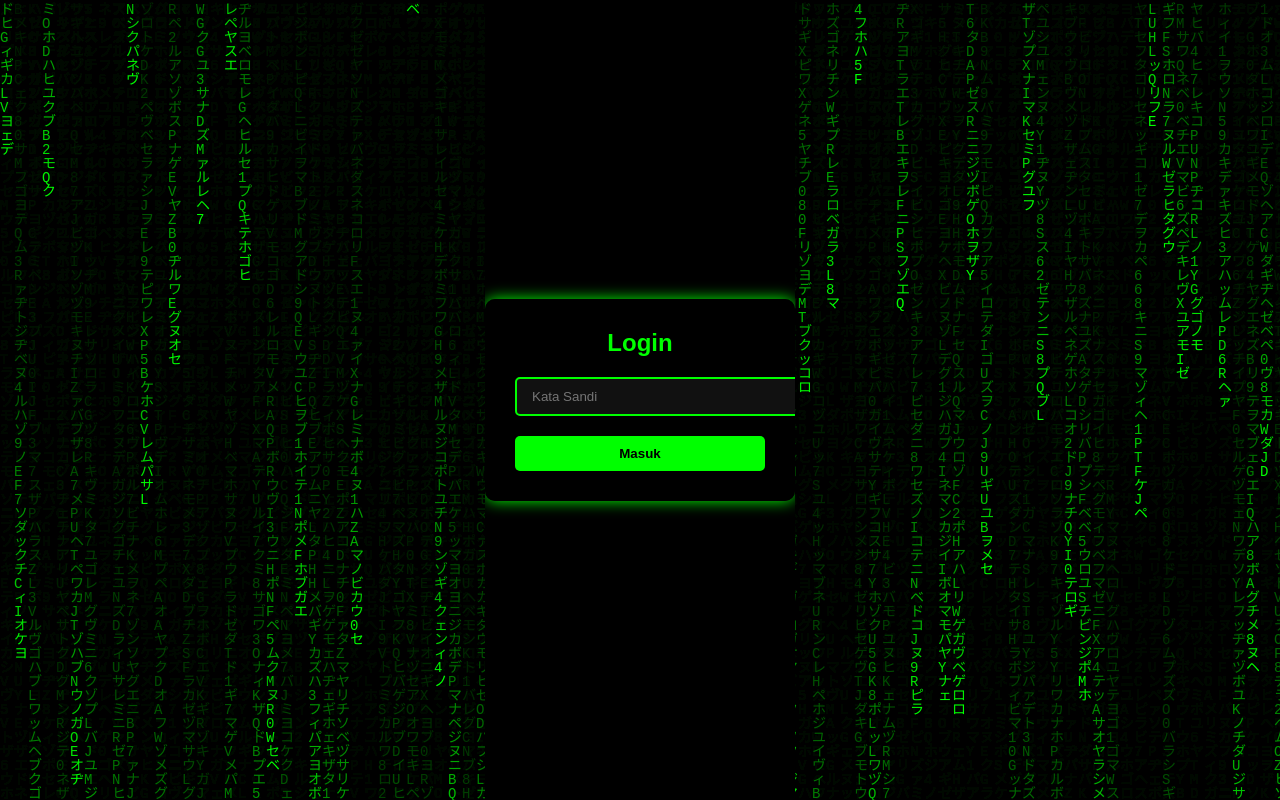
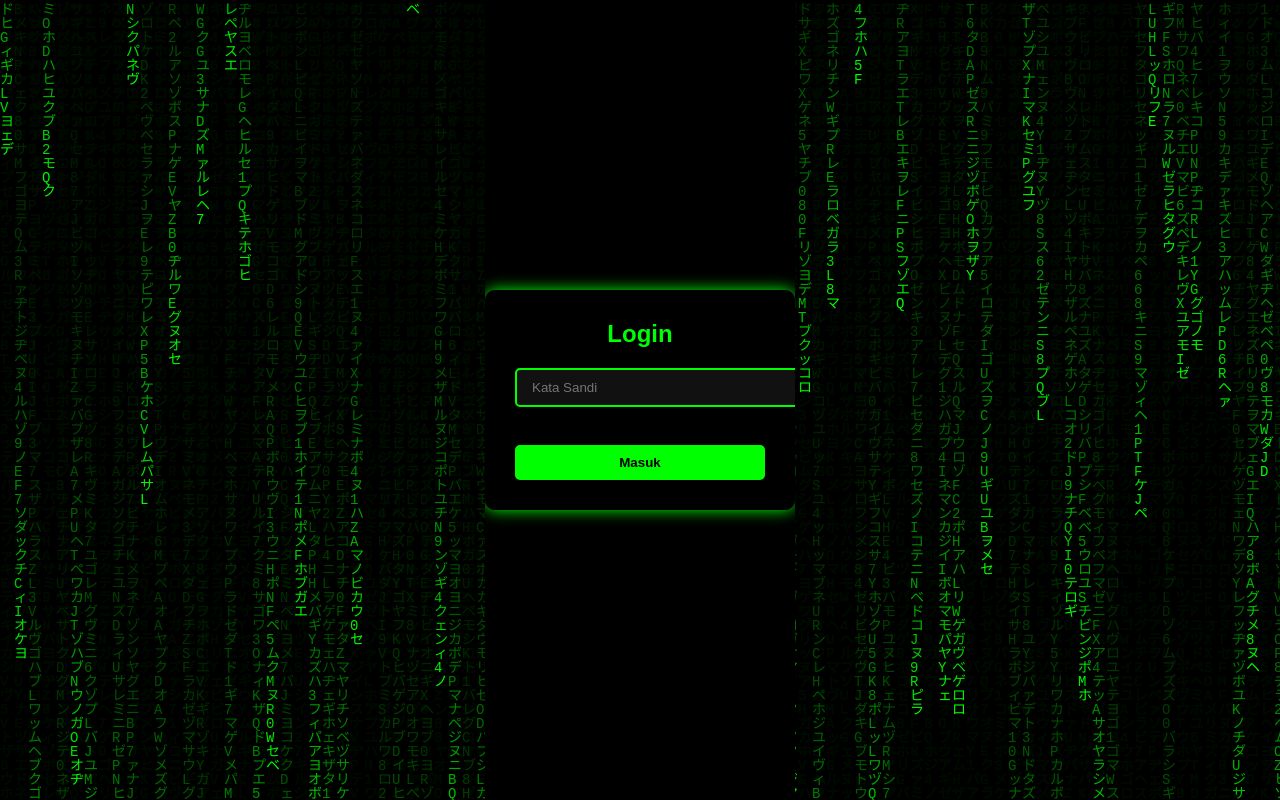
Before and after one commit to HMMODZPROJECT/webkeysystem, a plain HTML site: page index.html in a window 1280 px wide. Drawn offline with Linux system fonts and the light colour scheme.

Commit message:
Update index.html

```diff
--- a/index.html
+++ b/index.html
@@ -1,19 +1,25 @@
 <!DOCTYPE html>
 <html lang="id">
 <head>
-  <meta charset="UTF-8">
-  <meta name="viewport" content="width=device-width, initial-scale=1.0">
+  <meta charset="UTF-8" />
+  <meta name="viewport" content="width=device-width, initial-scale=1.0"/>
   <title>Login Password</title>
   <link rel="stylesheet" href="style.css">
 </head>
 <body>
   <canvas id="matrix"></canvas>
+
   <div class="login-box">
     <h2>Login</h2>
-    <input id="password" type="hmmodz-users" placeholder="Kata Sandi">
-    <small id="error" class="error"></small>
-    <button onclick="validatePassword()">Masuk</button>
+
+    <form id="loginForm" onsubmit="return validatePassword(event)">
+      <input id="password" type="password" placeholder="Kata Sandi" autocomplete="current-password" />
+      <small id="error" class="error" aria-live="polite"></small>
+      <br/>
+      <button type="submit">Masuk</button>
+    </form>
   </div>
+
   <script src="script.js"></script>
 </body>
 </html>
```
